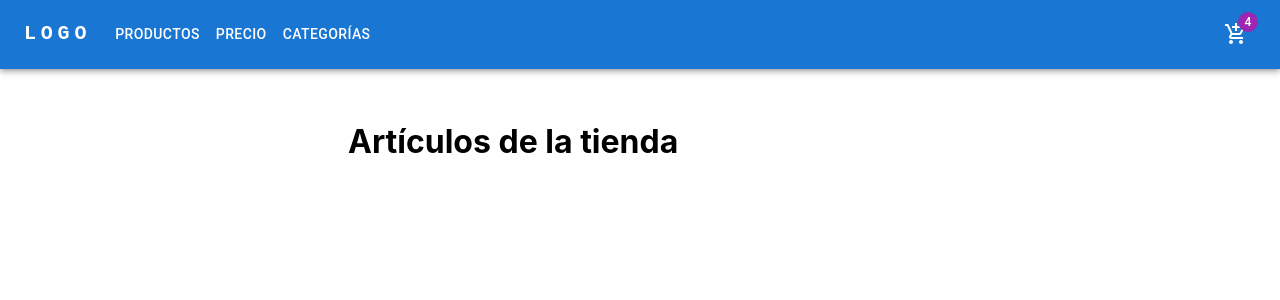
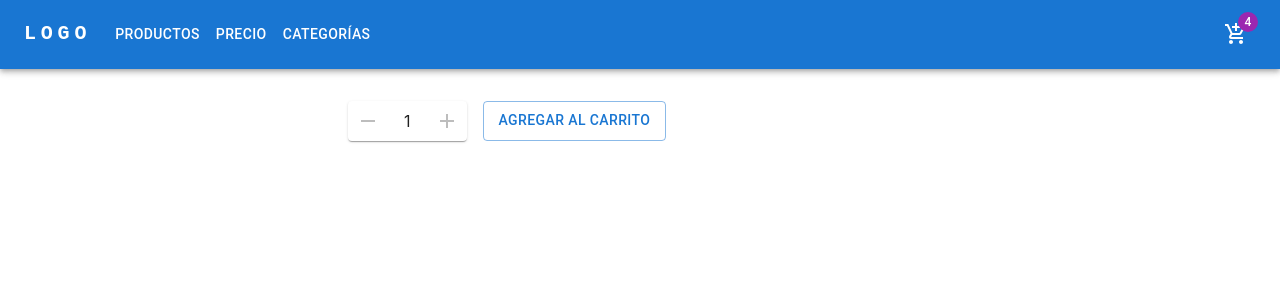
Before and after one commit to andygardiaz/tienda, a React (Create React App) app: page / in a window 1280 px wide. Shown: the top 300 px of the page. Built offline with nearby package versions, Linux system fonts and the light colour scheme; the HTML template or start-up script is replaced by a standard one.

Commit message:
Desafío: Contador con botón.

```diff
--- /dev/null
+++ b/src/components/ItemCount.js
@@ -0,0 +1,84 @@
+import React, { useEffect, useState } from "react";
+import PropTypes from "prop-types";
+import Paper from "@mui/material/Paper";
+import Stack from "@mui/material/Stack";
+import { Button, IconButton } from "@mui/material";
+import RemoveIcon from "@mui/icons-material/Remove";
+import AddIcon from "@mui/icons-material/Add";
+
+export const ItemCount = ({ stock, initial, onAdd }) => {
+  const [count, setCount] = useState(initial);
+  const [disabledAdd, setDisabledAdd] = useState(false);
+  const [disabledRemove, setDisabledRemove] = useState(false);
+
+  const handleAdd = () => {
+    if (stock > count) {
+      setCount(count + 1);
+      onAdd && onAdd("Articulo agregado");
+    }
+  };
+
+  const handleRemove = () => {
+    if (count > 1) {
+      setCount(count - 1);
+      onAdd && onAdd("Articulo eliminado");
+    }
+  };
+
+  useEffect(() => {
+    if (count === 1) {
+      setDisabledRemove(true);
+    } else {
+      setDisabledRemove(false);
+    }
+    if (stock <= count) {
+      setDisabledAdd(true);
+    } else {
+      setDisabledAdd(false);
+    }
+  }, [count, stock]);
+
+  return (
+    <Stack direction="row" spacing={2}>
+      <Paper>
+        <Stack direction="row" spacing={2}>
+          <IconButton
+            aria-label="quitar item"
+            disabled={disabledRemove}
+            onClick={() => handleRemove()}
+          >
+            <RemoveIcon />
+          </IconButton>
+          <Paper
+            sx={{
+              display: "flex",
+              alignItems: "center",
+            }}
+            elevation={0}
+          >
+            {count}
+          </Paper>
+          <IconButton
+            aria-label="agregar item"
+            disabled={disabledAdd}
+            onClick={() => handleAdd()}
+          >
+            <AddIcon />
+          </IconButton>
+        </Stack>
+      </Paper>
+      <Button variant="outlined">Agregar al carrito</Button>
+    </Stack>
+  );
+};
+
+ItemCount.propTypes = {
+  stock: PropTypes.number,
+  initial: PropTypes.number,
+  onAdd: PropTypes.func.isRequired,
+};
+
+ItemCount.defaultProps = {
+  stock: 0,
+  initial: 1,
+};
--- a/src/components/ItemListContainer.js
+++ b/src/components/ItemListContainer.js
@@ -1,10 +1,15 @@
+import React from "react";
 import { Grid } from "@mui/material";
-import React from "react";
+import { ItemCount } from "./ItemCount";
 
 export const ItemListContainer = () => {
+  const handleCount = (action) => {
+    console.log(action);
+  };
+
   return (
     <Grid container spacing={2}>
-      <h1>Artículos de la tienda</h1>
+      <ItemCount onAdd={handleCount} />
     </Grid>
   );
 };
--- a/src/components/NavBar.js
+++ b/src/components/NavBar.js
@@ -9,7 +9,6 @@ import MenuIcon from "@mui/icons-material/Menu";
 import Container from "@mui/material/Container";
 import Button from "@mui/material/Button";
 import MenuItem from "@mui/material/MenuItem";
-import AdbIcon from "@mui/icons-material/Adb";
 import { CartWidget } from "./CartWidget";
 
 const pages = ["Productos", "Precio", "Categorías"];
```
